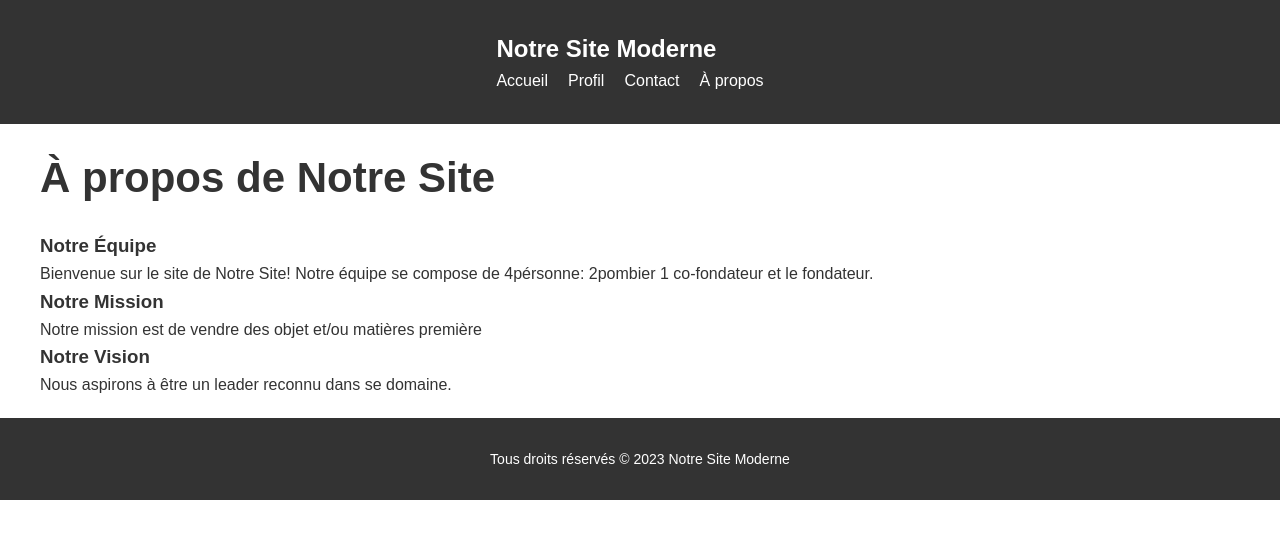
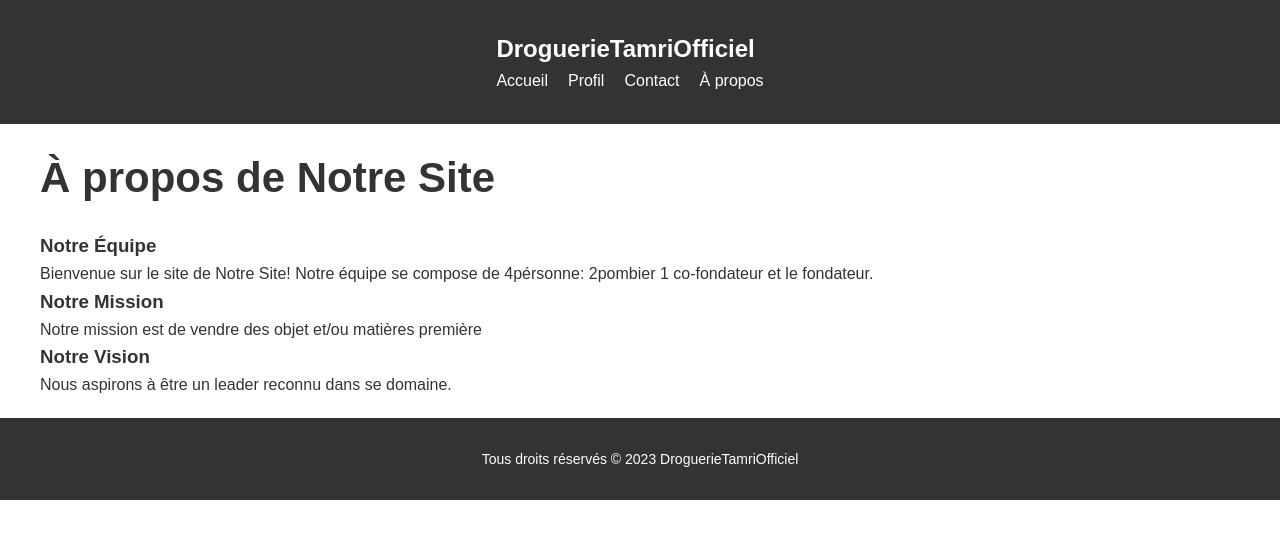
Before and after one commit to MINEROPAUL/DROGUERIE-TAMRI, a plain HTML site: page about.html in a window 1280 px wide. Drawn offline with Linux system fonts and the light colour scheme; a script that the page names is missing.

Commit message:
about.html

```diff
--- a/about.html
+++ b/about.html
@@ -9,7 +9,7 @@
 <body>
     <header>
         <div class="container">
-            <h1>Notre Site Moderne</h1>
+            <h1>DroguerieTamriOfficiel</h1>
             <nav>
                 <a href="index.html">Accueil</a>
                 <a href="profile.html">Profil</a>
@@ -42,7 +42,7 @@
 
     <footer>
         <div class="container">
-            <p>Tous droits réservés &copy; 2023 Notre Site Moderne</p>
+            <p>Tous droits réservés &copy; 2023 DroguerieTamriOfficiel</p>
         </div>
     </footer>
 
```
